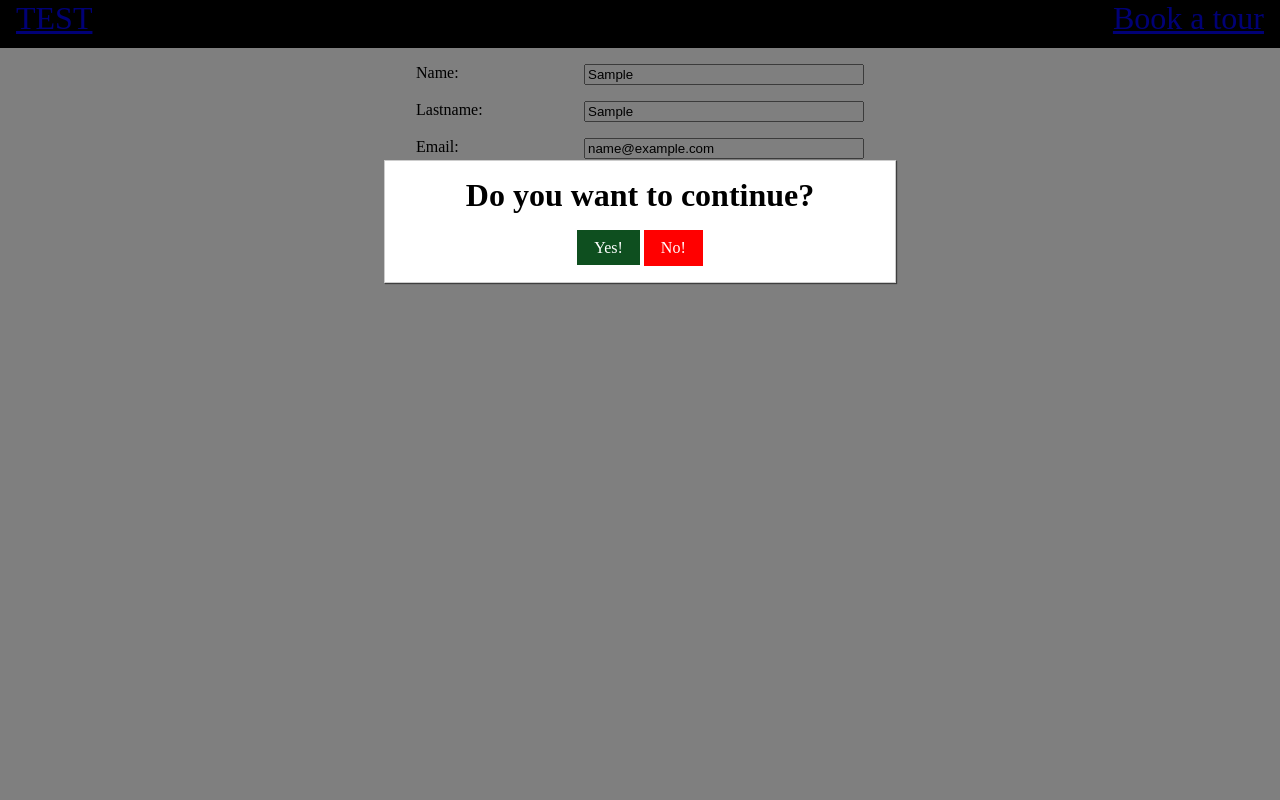
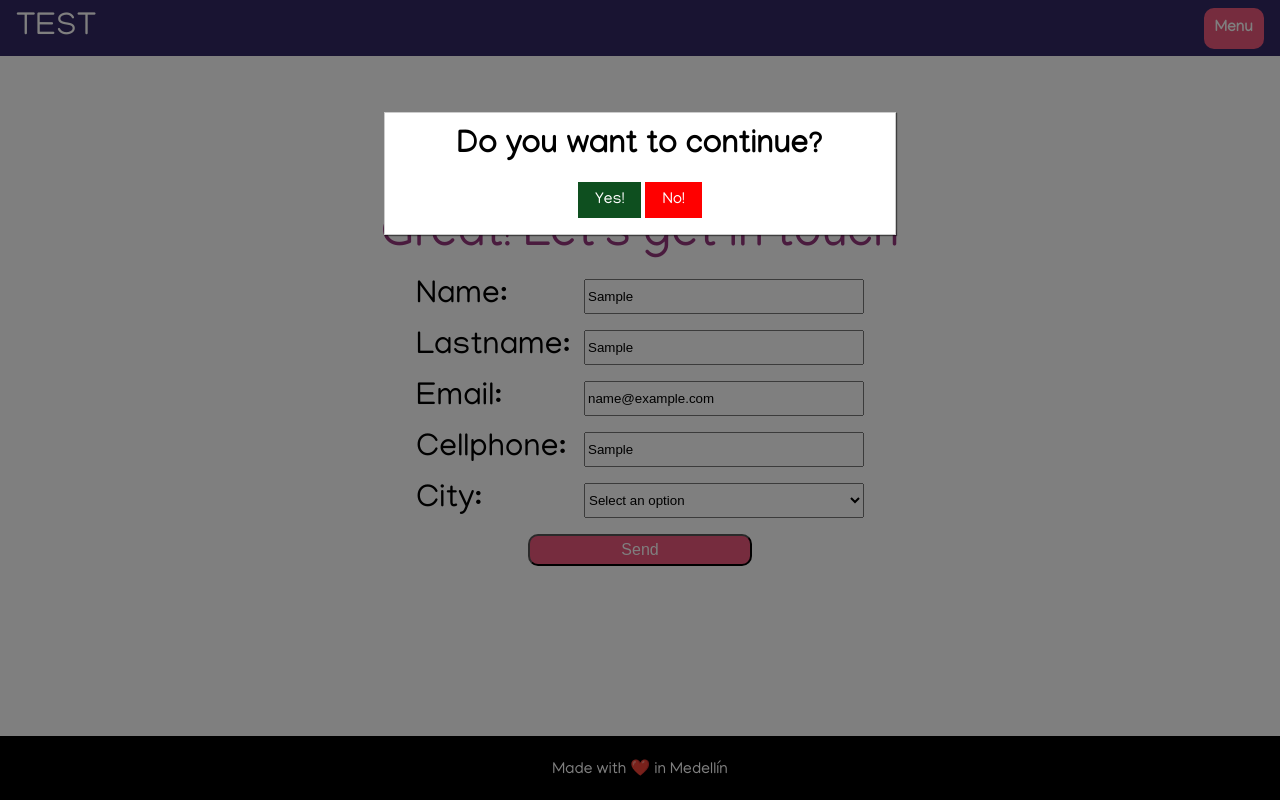
Before and after one commit to MelinaMejia95/accesibility-form, a website: page tours/index.html in a window 1280 px wide. Both pictures are taken after typing "Sample", "Sample", "name@example.com", "Sample" into the empty fields and a click on the button "Send". Drawn offline with Linux system fonts and the light colour scheme; a script that the page names is missing.

Commit message:
Styles added

```diff
--- a/index.js
+++ b/index.js
@@ -2,6 +2,6 @@ var navButton = document.querySelector('.menu-button');
 navButton.addEventListener('click', function() {
     let expanded = this.getAttribute('aria-expanded') === 'true' || false;
     this.setAttribute('aria-expanded', !expanded);
-    let menu = this.nextElementSibling;
+    let menu = document.querySelector('#menu-list');
     menu.hidden = !menu.hidden;
 });
--- a/main.scss
+++ b/main.scss
@@ -1,3 +1,4 @@
+@import url('https://fonts.googleapis.com/css?family=Manjari:100,400,700|Poppins:400,600,700&display=swap');
 
 * {
   box-sizing: border-box;
@@ -10,26 +11,91 @@ html {
 body {
   margin: 0;
   height: 100%;
+  font-family: "Manjari", sans-serif;
 }
 
 .main-header {
-  height: 3rem;
-  background-color: black;
+  height: 3.5rem;
+  background-color: #332965;
   color: white;
   font-size: 2rem;
   display: flex;
   justify-content: space-between;
+  align-items: center;
   padding: 0 1rem;
+
+  .menu-button {
+    padding: 0.5rem;
+    border-radius: 10px;
+    font-family: inherit;
+    font-size: 1rem;
+    font-weight: bold;
+    background-color: #EE587D;
+    border: 3px solid #EE587D;
+    color: white;
+  }
+
+  .menu-button:hover {
+    background-color: white;
+    color: #EE587D;
+  }
+
+  a {
+    text-decoration: none;
+    color: white;
+  }
 
 }
 
-.package {
-  width: 50%;
-  background-color: gainsboro;
-  border: 2px solid black;
-  position: relative;
-  margin: 2rem;
-  overflow: hidden;
+main {
+  .main-title{
+    text-align: center;
+    color: #6446B2;
+    font-weight: bold;
+  }
+
+  .package {
+    width: 50%;
+    background-color: #c190dd24;
+    border: 4px solid #342964;
+    position: relative;
+    margin: 2rem;
+    overflow: hidden;
+    padding: 0 2rem;
+  }
+
+  .package:hover {
+    border-color: #EE587D;
+  }
+}
+
+.menu {
+  position: absolute;
+  display: flex;
+  justify-content: flex-end;
+  width: 100%;
+  padding: 0 1rem;
+
+  .menu-list {
+    margin: 0;
+    background-color: #EE587D;
+    border-radius: 10px;
+    padding: 1rem;
+    padding-left: 42px;
+    color: #342964;
+    font-family: inherit;
+    cursor: pointer;
+
+    li {
+      font-size: 2rem;
+      a {
+        color: white;
+        text-decoration: none;
+        font-size: 1.3rem;
+      }
+    }
+  }
+
 }
 
 .clearfix{
@@ -43,8 +109,11 @@ body {
 .main-footer{
   background-color: black;
   color: white;
-  height: 3rem;
+  height: 4rem;
   width: 100%;
+  display: flex;
+  justify-content: center;
+  align-items: center;
 }
 
 [hidden] { display: none; }
--- a/tours/index.html
+++ b/tours/index.html
@@ -7,45 +7,62 @@
   <meta http-equiv="X-UA-Compatible" content="ie=edge">
   <link rel="stylesheet" href="./tours.css">
   <link rel="stylesheet" href="../main.css">
-
   <title>Document</title>
 </head>
 
 <body>
   <header class="main-header">
-      <a href="../index.html">TEST</a>
-      <a href="index.html">Book a tour</a>
+    <a href="index.html" tabindex="0">TEST</a>
+    <button aria-expanded="false" class="menu-button">Menu</button>
   </header>
-  <div class="backdrop"></div>
-  <div class="modal">
-      <h1 class="modal__title">Do you want to continue?</h1>
-      <div class="modal__actions">
-          <a href="../index.html" class="modal__action">Yes!</a>
-          <button class="modal__action modal__action--negative" type="button">No!</button>
-      </div>
+  <div class="menu">
+    <ul hidden id="menu-list" class="menu-list">
+      <li><a href="/">Home</a></li>
+      <li>
+        <a href="tours/index.html" tabindex="0">Book a tour</a>
+      </li>
+      <li><a href="/shop">About us</a></li>
+      <li><a href="/contact">Contact</a></li>
+    </ul>
+  </div>
+  <div class="backdrop" hidden></div>
+  <div class="modal" role="dialog" aria-labelledby="modal-title" tabindex="-1" hidden>
+    <h1 id="modal-title" class="modal__title">Do you want to continue?</h1>
+    <div class="modal__actions">
+      <a href="../index.html" class="modal__action">Yes!</a>
+      <button class="modal__action modal__action--negative" type="button">No!</button>
+    </div>
   </div>
   <main class="schedule-page">
-    <form action="" class="schedule-form">
+    <label class="schedule-page__title">Great! Let's get in touch</label>
+    <form class="schedule-form">
       <label for="names" id="namesLabel">Name: </label>
-      <input type="text" id="names" aria-labelledby="namesLabel">
+      <input type="text" id="names" aria-labelledby="namesLabel" aria-required="true">
       <label for="lastname" id="lastnameLabel">Lastname: </label>
-      <input type="text" id="lastname" aria-labelledby="lastnameLabel">
+      <input type="text" id="lastname" aria-labelledby="lastnameLabel" aria-required="true">
       <label for="email" id="emailLabel">Email: </label>
-      <input type="email" id="email" aria-labelledby="email">
+      <input type="email" id="email" aria-labelledby="email" aria-required="true">
       <label for="cellphone" id="cellphoneLabel">Cellphone: </label>
       <input type="text" id="cellphone" aria-labelledby="cellphoneLabel">
       <label for="city" id="cityLabel">City: </label>
-      <select name="cities" id="city" aria-labelledby="cityLabel">
+      <select name="cities" id="city" aria-labelledby="cityLabel" aria-required="true">
+        <option value="">Select an option</option>
         <option value="">Medellín</option>
         <option value="">Cali</option>
         <option value="">Bogotá</option>
       </select>
-      <button type="button" class="button">
+      <button type="button" class="button" onclick="openModal()">
         Send
       </button>
     </form>
   </main>
+  <footer class="main-footer">
+      <label for="">Made with  ❤️ in Medellín</label>
+    </footer>
+  <script src="https://cdn.jsdelivr.net/ally.js/1.4.1/ally.min.js"></script>
   <script src="index.js"></script>
+  <script src="../index.js"></script>
+
 </body>
 
 </html>
--- a/tours/index.js
+++ b/tours/index.js
@@ -1,7 +1,37 @@
+
+var button = document.querySelector('.button');
+var closeModalButton = document.querySelector('.modal__action--negative');
+var modal = document.querySelector('.modal');
 var backdrop = document.querySelector('.backdrop');
+var disabledHandle, tabHandle;
+
+function openModal() {
+  modal.hidden = false;
+  backdrop.hidden = false;
+  disabledHandle = ally.maintain.disabled({
+    filter: modal,
+  });
+  tabHandle = ally.maintain.tabFocus({
+    context: modal,
+  });
+}
+
+function closeModal() {
+  modal.hidden = true;
+  backdrop.hidden = true;
+  disabledHandle.disengage();
+  tabHandle.disengage();
+}
+
+button.addEventListener('click', openModal, false);
+closeModalButton.addEventListener('click', closeModal, false);
+
+
+/*var backdrop = document.querySelector('.backdrop');
 var modal = document.querySelector('.modal');
 var button = document.querySelector('.button');
 var closeModalButton = document.querySelector('.modal__action--negative');
+
 
 button.addEventListener('click', () => {
   modal.classList.add('open');
@@ -27,4 +57,4 @@ function closeModal() {
   setTimeout(() => {
       backdrop.style.display = 'none';
   }, 200);
-}
+}*/
--- a/tours/tours.scss
+++ b/tours/tours.scss
@@ -1,19 +1,60 @@
 
+.schedule-page {
+  display: flex;
+  flex-direction: column;
+  align-items: center;
+  justify-content: center;
+  height: calc(100% - 7.5rem);
+
+  .schedule-page__title{
+    font-size: 3rem;
+    color: #94377C;
+  }
 
   form {
-  margin: auto;
     width: 30rem;
     grid-template-columns: 10rem auto;
     grid-row-gap: 1rem;
     grid-column-gap: 0.5rem;
     display: grid;
     padding: 1rem;
+
+    label {
+      font-size: 2rem;
     }
+
+    input:hover {
+      border: 1px solid #9756E7;
+    }
+
+    select {
+      height: 100%;
+    }
+
+    button {
+      grid-column: 1/3;
+      width: 50%;
+      justify-self: center;
+      height: 2rem;
+      background-color: #EE587D;
+      color: white;
+      border-radius: 10px;
+      font-size: 1rem;
+    }
+
+    button:hover{
+      background-color: white;
+      color: #EE587D;
+      border: 1px solid #EE587D;
+    }
+  }
+
+}
+
 
 .backdrop {
   position: fixed;
-  display: none;
-  opacity: 0;
+  //opacity: 0;
   top: 0;
   left: 0;
   z-index: 100;
@@ -25,9 +66,8 @@ form {
 
 .modal {
   position: fixed;
-  opacity: 0;
   transform: translateY(-3rem);
-  transition: opacity 200ms ease-out, transform 500ms cubic-bezier(0.55, 0.055, 0.675, 0.19);
+  transition: transform 500ms cubic-bezier(0.55, 0.055, 0.675, 0.19);
   z-index: 200;
   top: 20%;
   left: 30%;
@@ -79,3 +119,5 @@ form {
   opacity: 1 !important;
   transform: translateY(0) !important;
 }
+
+.modal[hidden] { display: none; }
```
Also changed, not shown: index.html (+13 -12 lines), main.css, tours/tours.css, 2 other files. Lines whose indentation alone changed are shown as unchanged.
